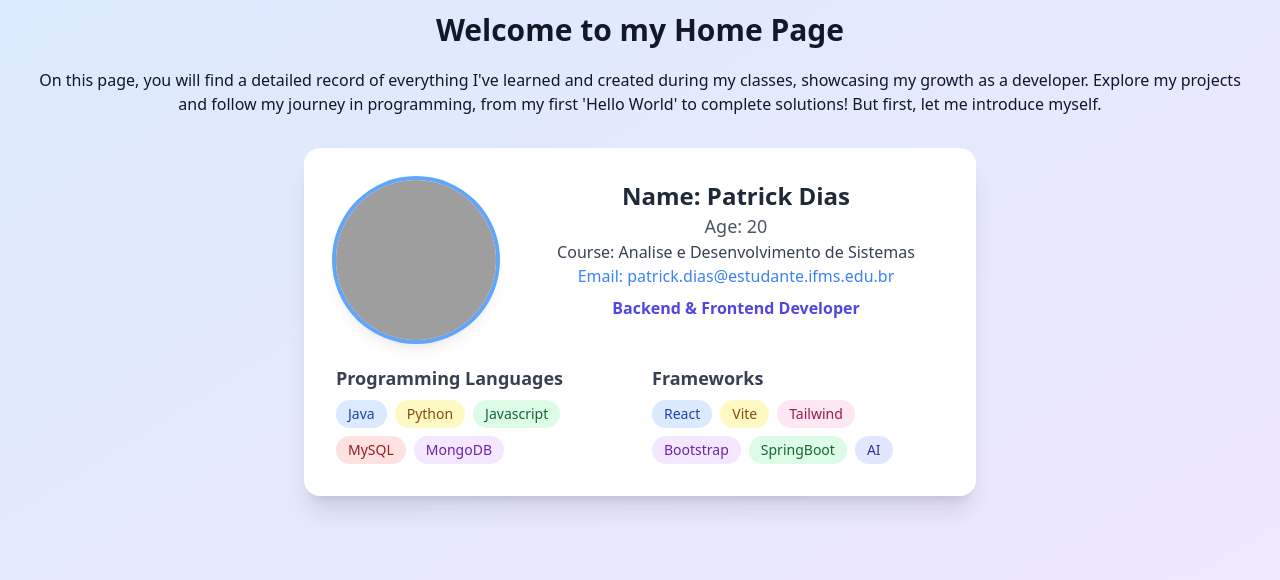
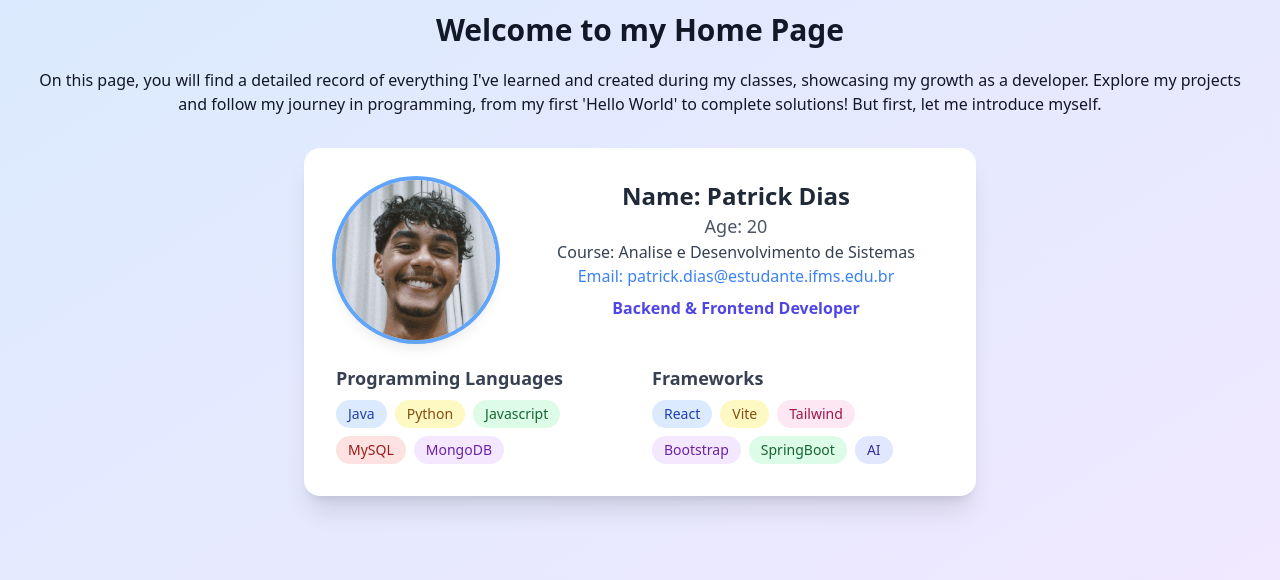
Before and after one commit to Patrick510/portfolio_python, a Flask app: page / in a window 1280 px wide. Shown: the top 580 px of the page. Run offline with Flask 3, Linux system fonts and the light colour scheme; some libraries are stand-ins or nearby versions; grey boxes are pictures that could not be loaded.

Commit message:
update index.html to change image source from .jpg to .png format

```diff
--- a/api/templates/index.html
+++ b/api/templates/index.html
@@ -10,7 +10,7 @@
     <div class="flex flex-col md:flex-row items-center md:items-start">
       <div class="md:mr-8 mb-6 md:mb-0">
         <div class="w-40 h-40 rounded-full overflow-hidden mx-auto ring-4 ring-blue-400 shadow-lg">
-          <img class="w-full h-full object-cover" src="{{url_for('static', filename='patrick.jpg')}}" alt="Your Photo">
+          <img class="w-full h-full object-cover" src="{{url_for('static', filename='patrick.png')}}" alt="Your Photo">
         </div>
       </div>
       <div class="text-center md:text-left flex-grow">
```
